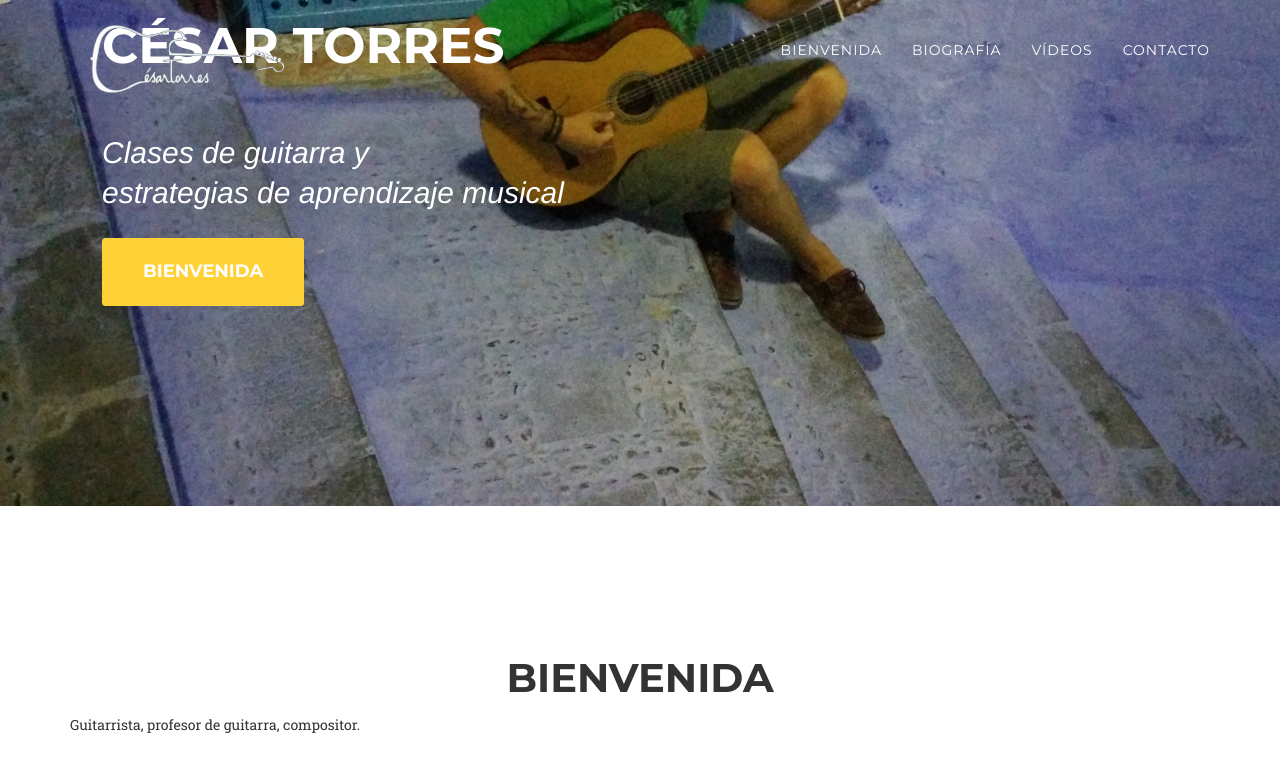
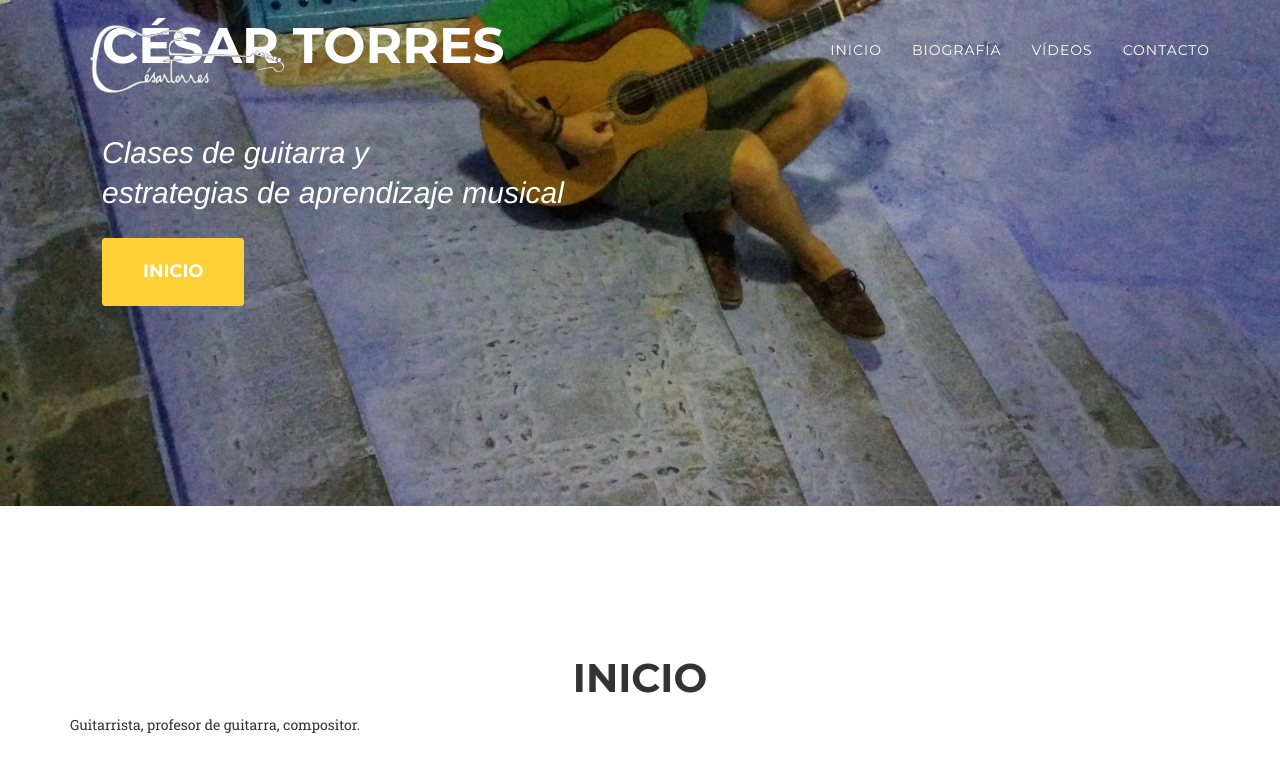
Before and after one commit to cesartorresmusic/cesartorresmusic.github.io, a Jekyll site: the page built from README.md, in a window 1280 px wide and 900 px high, scrolled down 292 px. Shown: the top 772 px of the window. Built offline with Jekyll 4.4.1, drawn with Linux system fonts in a browser that asks for light colours; some web fonts are replaced; our own code applies the rules of GitHub Pages for plain Markdown files.

Commit message:
bienvenida -> inicio

```diff
--- a/_includes/header.html
+++ b/_includes/header.html
@@ -22,7 +22,7 @@
                         <a href="#page-top"></a>
                     </li>
                     <li>
-                        <a class="page-scroll" href="#bienvenida">Bienvenida</a>
+                        <a class="page-scroll" href="#inicio">Inicio</a>
                     </li>
                     <li>
                         <a class="page-scroll" href="#biografia">Biografía</a>
@@ -46,7 +46,7 @@
             <div class="intro-text">
                 <div class="intro-heading">César Torres</div>
                 <div class="intro-lead-in">Clases de guitarra y<br> estrategias de aprendizaje musical</div>
-                <a href="#bienvenida" class="page-scroll btn btn-xl">Bienvenida</a>
+                <a href="#inicio" class="page-scroll btn btn-xl">Inicio</a>
             </div>
         </div>
     </header>
--- a/_includes/inicio.html
+++ b/_includes/inicio.html
@@ -1,10 +1,10 @@
-<!-- Bienvenida Section -->
+<!-- Inicio Section -->
 <!-- Please read /README.md#how-to-modify-the-about-section -->
-    <section id="bienvenida">
+    <section id="inicio">
         <div class="container">
             <div class="row">
                 <div class="col-lg-12 text-center">
-                    <h2 class="section-heading">Bienvenida</h2>
+                    <h2 class="section-heading">Inicio</h2>
                     <!--h3 class="section-subheading text-muted">About the Research Group</h3-->
                 </div>
             </div>
```
